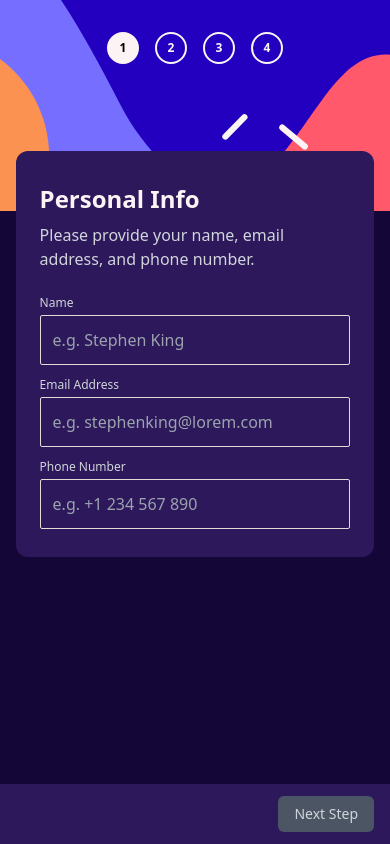
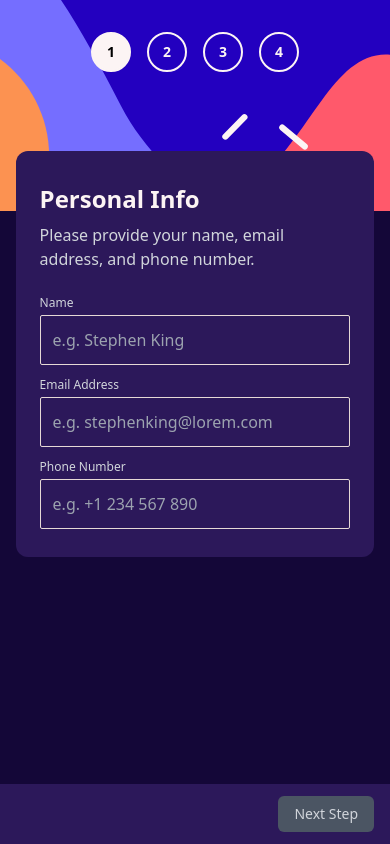
Before and after one commit to AtanasovCode/planit-multistep-form, a React app: page /multi-step/step-one in a window 390 px wide. Built offline with nearby package versions, Linux system fonts and the light colour scheme; the HTML template or start-up script is replaced by a standard one.

Commit message:
added ability to chenge plan on step four - fixed responsiveness issues with StepTracker and Step components

```diff
--- a/src/components/Step.jsx
+++ b/src/components/Step.jsx
@@ -36,7 +36,7 @@ const Step = ({
             lg:mx-0 lg:mb-8
         ">
             <div className={`
-                rounded-full w-8 aspect-square text-xs flex items-center justify-center border-2
+                rounded-full w-10 lg:w-8 aspect-square text-sm lg:text-xs flex items-center justify-center border-2
                 border-text font-bold ${backgroundColor} ${color}
                 transition-all duration-300 ease-in-out cursor-pointer
                 lg:mr-4
--- a/src/steps/StepFour.jsx
+++ b/src/steps/StepFour.jsx
@@ -1,5 +1,6 @@
 import { useEffect } from "react";
 import { useStore } from "../../useStore";
+import { useNavigate } from "react-router";
 import Heading from "../components/Heading";
 
 const StepFour = () => {
@@ -9,8 +10,7 @@ const StepFour = () => {
         selectedModel,
         addons,
         pricing,
-        checkedAddons,
-        saveCheckedAddons,
+        changeStep,
     } = useStore();
 
     const getPlanPrice = () => {
@@ -64,9 +64,11 @@ const StepFour = () => {
                             {selectedPlan} <span className="text-gray-300 ml-2 text-xs capitalize font-normal">({selectedModel})</span>
                         </div>
                         <div className="
-                            text-gray-300 text-xs absolute left-0 bottom-[-60%]
+                            text-gray-300 text-xs absolute left-0 bottom-[-60%] cursor-pointer
                             before:content-[''] before:absolute before:bottom-[-30%] before:w-full before:h-[.13rem] before:bg-gray-500
-                        ">
+                        "
+                        onClick={() => changeStep(2)}
+                        >
                             Change
                         </div>
                     </div>
```
